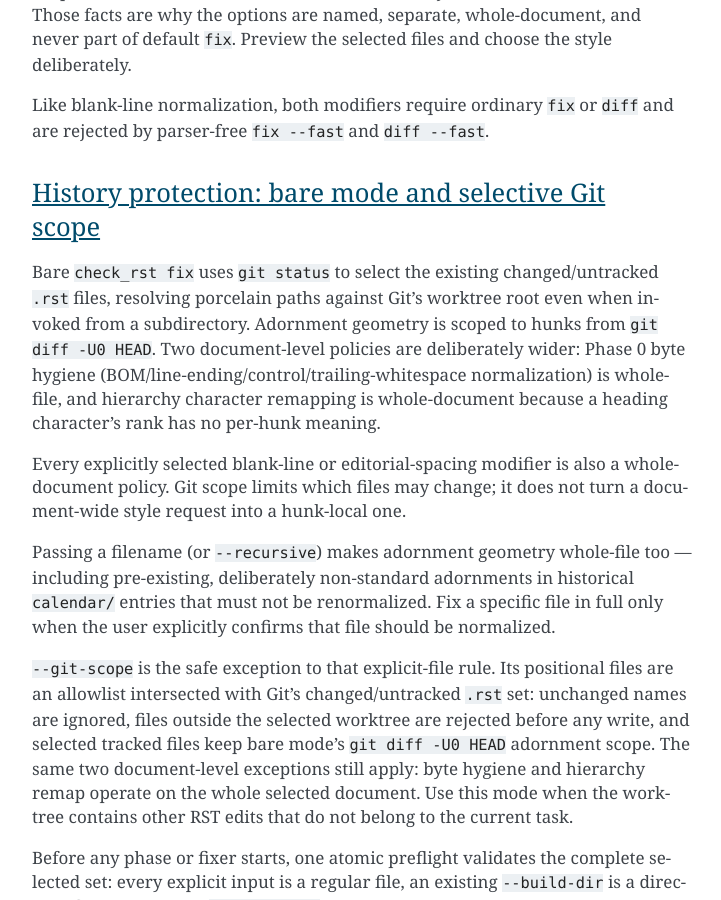
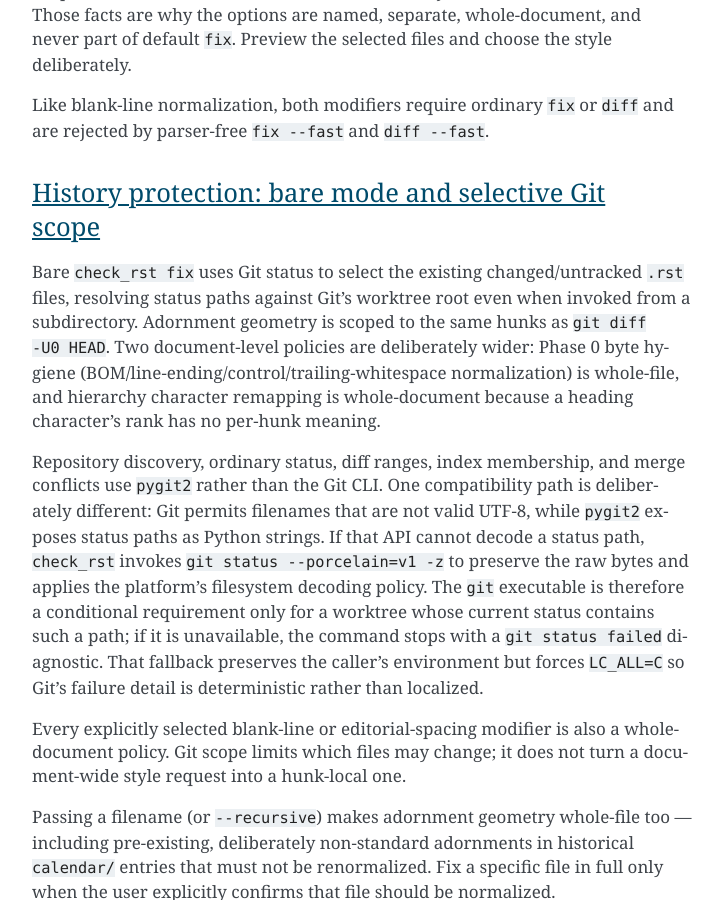
Before and after one commit to dememax/check_rst, a Sphinx documentation site: the page built from docs/guide.rst, in a window 1280 px wide and 900 px high, scrolled down 13242 px. Shown: the whole window, without its empty margins (388-1109 px from the left). Built offline with Sphinx 7.4.7, drawn with Linux system fonts in a browser that asks for light colours.

Commit message:
Release check_rst 0.4.0
The 41 commits since 0.3.0 add effective single-title enforcement, parsed include composition with provenance, safer structural and mutation boundaries, and a pygit2-based Git integration. These additive capabilities warrant a minor release rather than a patch increment.

Complete the Git migration boundary without dropping valid byte-oriented paths: retain the narrowly scoped porcelain fallback for non-UTF-8 status names, report an unavailable Git executable without a traceback, and force LC_ALL=C while preserving the remaining environment so fallback failures stay deterministic. Document why and when that conditional executable dependency exists.

Update the package's single runtime version to 0.4.0 together with Sphinx release metadata, the wheel installation example, and release-identity assertions.

Validation: 1,610 tests passed with 94% coverage; Ruff format/check and strict mypy passed; worktree RST/Sphinx checks reported no findings; all 13 section 1/5/7 manuals built with Sphinx warnings treated as errors.

Co-Authored-By: Codex GPT-5 <noreply@openai.com>

```diff
--- a/docs/conf.py
+++ b/docs/conf.py
@@ -12,7 +12,7 @@ current_year = datetime.date.today().year
 copyright_years = "2026" if current_year == 2026 else f"2026-{current_year}"
 copyright = f"{copyright_years}, {author}"
 language = "en"
-release = "0.3.0"
+release = "0.4.0"
 
 extensions = ["sphinx.ext.autosectionlabel"]
 autosectionlabel_prefix_document = True
--- a/docs/guide.rst
+++ b/docs/guide.rst
@@ -571,14 +571,27 @@ Like blank-line normalization, both modifiers require ordinary ``fix`` or
 History protection: bare mode and selective Git scope
 =======================================================
 
-Bare ``check_rst fix`` uses ``git status`` to select the existing
-changed/untracked ``.rst`` files, resolving porcelain paths against
-Git's worktree root even when invoked from a subdirectory.  Adornment
-geometry is scoped to hunks from ``git diff -U0 HEAD``.  Two
+Bare ``check_rst fix`` uses Git status to select the existing
+changed/untracked ``.rst`` files, resolving status paths against Git's
+worktree root even when invoked from a subdirectory.  Adornment geometry is
+scoped to the same hunks as ``git diff -U0 HEAD``.  Two
 document-level policies are deliberately wider: Phase 0 byte hygiene
 (BOM/line-ending/control/trailing-whitespace normalization) is whole-file, and
 hierarchy character remapping is whole-document because a heading
 character's rank has no per-hunk meaning.
+
+Repository discovery, ordinary status, diff ranges, index membership, and
+merge conflicts use ``pygit2`` rather than the Git CLI.  One compatibility
+path is deliberately different: Git permits filenames that are not valid
+UTF-8, while ``pygit2`` exposes status paths as Python strings.  If that API
+cannot decode a status path, ``check_rst`` invokes ``git status
+--porcelain=v1 -z`` to preserve the raw bytes and applies the platform's
+filesystem decoding policy.  The ``git`` executable is therefore a
+conditional requirement only for a worktree whose current status contains
+such a path; if it is unavailable, the command stops with a ``git status
+failed`` diagnostic.  That fallback preserves the caller's environment but
+forces ``LC_ALL=C`` so Git's failure detail is deterministic rather than
+localized.
 
 Every explicitly selected blank-line or editorial-spacing modifier is also a
 whole-document policy.  Git scope limits which files may change; it does not
--- a/src/check_rst/__init__.py
+++ b/src/check_rst/__init__.py
@@ -2,7 +2,7 @@
 # SPDX-License-Identifier: GPL-3.0-only
 """Public package metadata for check_rst."""
 
-__version__ = "0.3.0"
+__version__ = "0.4.0"
 __copyright__ = "Copyright (C) 2026 Maxime P. DEMENTYEV"
 __license__ = "GPL-3.0-only"
 DOCUMENTATION_URL = "https://github.com/dememax/check_rst/blob/main/docs/guide.rst"
```
Also changed, not shown: README.md (+1 -1 lines), docs/integration.rst (+10 -0 lines), 3 other files.
